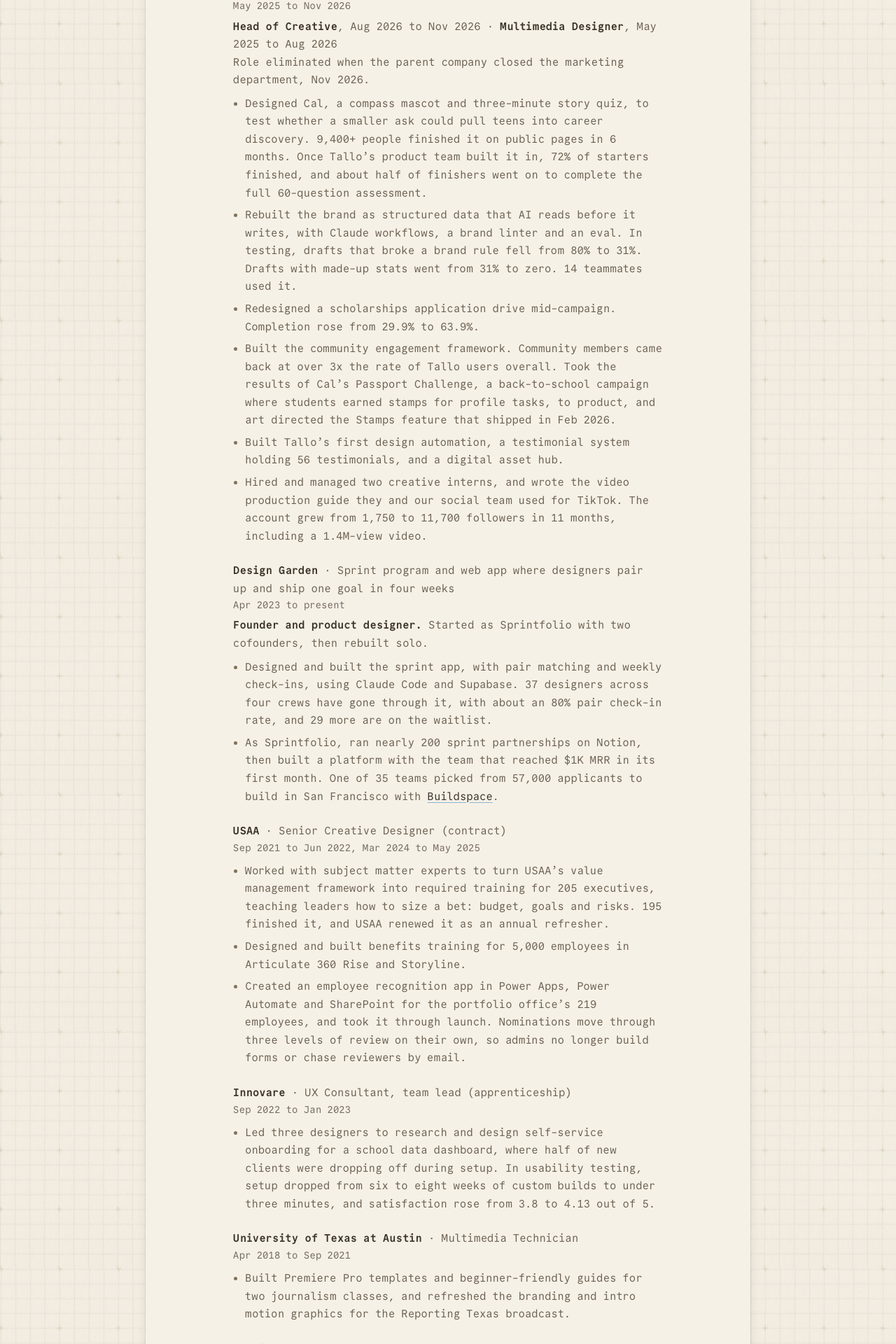
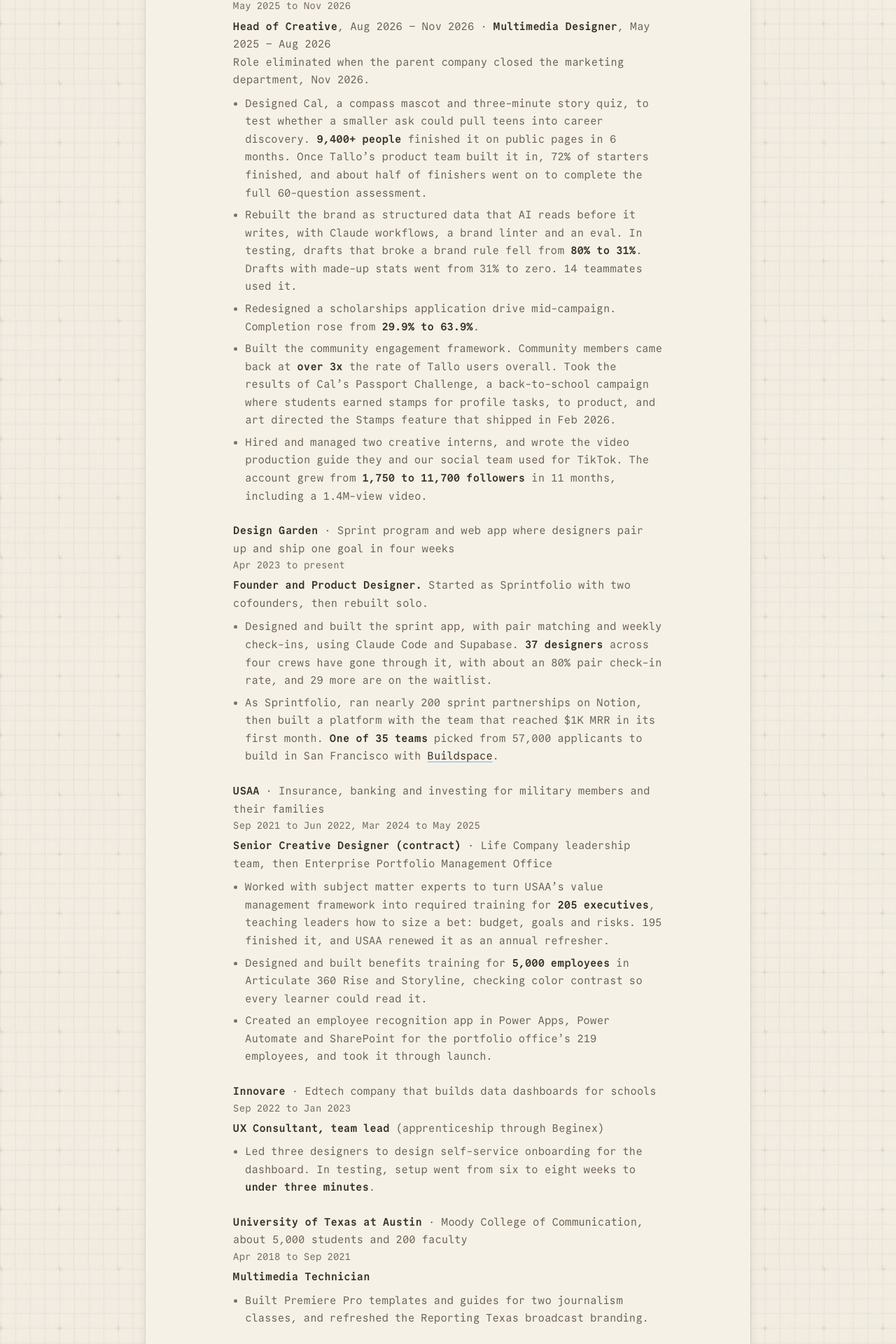
Before and after one commit to howdyimkai/portfolio-2026, a Next.js app: page /resume in a window 1280 px wide. Shown: the part 560-2480 px from the top of the page at 70% size. Built offline with nearby package versions, Linux system fonts and the light colour scheme.

Commit message:
feat: résumé download works and the sheet matches the new copy
- Adds the one-page PDF behind the Download button, which 404'd before
- Syncs the résumé sheet and /resume with the workspace master: company
  blurbs, USAA teams, Beginex, Moody College, bold key numbers, trims

```diff
--- a/src/components/resume/Resume.tsx
+++ b/src/components/resume/Resume.tsx
@@ -1,5 +1,5 @@
-// The résumé, from strategy/Resume_2026-10_Draft.md (the part between the first two `---` lines),
-// with the site version header (no email, no St. Louis). Hyphens kept on purpose: it's
+// The résumé, from Claude-Workspace/career/resume/variants/website.md (the part between the first
+// two `---` lines), which already has the site header (no email, no St. Louis). Hyphens kept on purpose: it's
 // professional copy. The bookmark sheet and the PDF carry the one-page "Speaking and Awards"
 // lines; /resume passes `online` for the draft's longer "Online résumé only" section.
 import SayHowdy from './SayHowdy'
@@ -11,18 +11,17 @@ const EXPERIENCE = [
     dates: 'May 2025 to Nov 2026',
     roles: (
       <>
-        <strong>Head of Creative</strong>, Aug 2026 to Nov 2026 · <strong>Multimedia Designer</strong>, May 2025 to Aug 2026
+        <strong>Head of Creative</strong>, Aug 2026 – Nov 2026 · <strong>Multimedia Designer</strong>, May 2025 – Aug 2026
         <br />
         <em>Role eliminated when the parent company closed the marketing department, Nov 2026.</em>
       </>
     ),
     bullets: [
-      'Designed Cal, a compass mascot and three-minute story quiz, to test whether a smaller ask could pull teens into career discovery. 9,400+ people finished it on public pages in 6 months. Once Tallo’s product team built it in, 72% of starters finished, and about half of finishers went on to complete the full 60-question assessment.',
-      'Rebuilt the brand as structured data that AI reads before it writes, with Claude workflows, a brand linter and an eval. In testing, drafts that broke a brand rule fell from 80% to 31%. Drafts with made-up stats went from 31% to zero. 14 teammates used it.',
-      'Redesigned a scholarships application drive mid-campaign. Completion rose from 29.9% to 63.9%.',
-      'Built the community engagement framework. Community members came back at over 3x the rate of Tallo users overall. Took the results of Cal’s Passport Challenge, a back-to-school campaign where students earned stamps for profile tasks, to product, and art directed the Stamps feature that shipped in Feb 2026.',
-      'Built Tallo’s first design automation, a testimonial system holding 56 testimonials, and a digital asset hub.',
-      'Hired and managed two creative interns, and wrote the video production guide they and our social team used for TikTok. The account grew from 1,750 to 11,700 followers in 11 months, including a 1.4M-view video.',
+      <>Designed Cal, a compass mascot and three-minute story quiz, to test whether a smaller ask could pull teens into career discovery. <strong>9,400+ people</strong> finished it on public pages in 6 months. Once Tallo’s product team built it in, 72% of starters finished, and about half of finishers went on to complete the full 60-question assessment.</>,
+      <>Rebuilt the brand as structured data that AI reads before it writes, with Claude workflows, a brand linter and an eval. In testing, drafts that broke a brand rule fell from <strong>80% to 31%</strong>. Drafts with made-up stats went from 31% to zero. 14 teammates used it.</>,
+      <>Redesigned a scholarships application drive mid-campaign. Completion rose from <strong>29.9% to 63.9%</strong>.</>,
+      <>Built the community engagement framework. Community members came back at <strong>over 3x</strong> the rate of Tallo users overall. Took the results of Cal’s Passport Challenge, a back-to-school campaign where students earned stamps for profile tasks, to product, and art directed the Stamps feature that shipped in Feb 2026.</>,
+      <>Hired and managed two creative interns, and wrote the video production guide they and our social team used for TikTok. The account grew from <strong>1,750 to 11,700 followers</strong> in 11 months, including a 1.4M-view video.</>,
     ],
   },
   {
@@ -31,48 +30,59 @@ const EXPERIENCE = [
     dates: 'Apr 2023 to present',
     roles: (
       <>
-        <strong>Founder and product designer.</strong> Started as Sprintfolio with two cofounders, then rebuilt solo.
+        <strong>Founder and Product Designer.</strong> Started as Sprintfolio with two cofounders, then rebuilt solo.
       </>
     ),
     bullets: [
-      'Designed and built the sprint app, with pair matching and weekly check-ins, using Claude Code and Supabase. 37 designers across four crews have gone through it, with about an 80% pair check-in rate, and 29 more are on the waitlist.',
+      <>Designed and built the sprint app, with pair matching and weekly check-ins, using Claude Code and Supabase. <strong>37 designers</strong> across four crews have gone through it, with about an 80% pair check-in rate, and 29 more are on the waitlist.</>,
       <>
-        As Sprintfolio, ran nearly 200 sprint partnerships on Notion, then built a platform with the team that reached $1K MRR in its first month. One of 35 teams picked from 57,000 applicants to build in San Francisco with{' '}
+        As Sprintfolio, ran nearly 200 sprint partnerships on Notion, then built a platform with the team that reached $1K MRR in its first month. <strong>One of 35 teams</strong> picked from 57,000 applicants to build in San Francisco with{' '}
         <a href="https://buildspace.so/sf1" target="_blank" rel="noopener noreferrer">Buildspace</a>.
       </>,
     ],
   },
   {
     org: 'USAA',
-    about: 'Senior Creative Designer (contract)',
+    about: 'Insurance, banking and investing for military members and their families',
     dates: 'Sep 2021 to Jun 2022, Mar 2024 to May 2025',
+    roles: (
+      <>
+        <strong>Senior Creative Designer (contract)</strong> · Life Company leadership team, then Enterprise Portfolio Management Office
+      </>
+    ),
     bullets: [
-      'Worked with subject matter experts to turn USAA’s value management framework into required training for 205 executives, teaching leaders how to size a bet: budget, goals and risks. 195 finished it, and USAA renewed it as an annual refresher.',
-      'Designed and built benefits training for 5,000 employees in Articulate 360 Rise and Storyline.',
-      'Created an employee recognition app in Power Apps, Power Automate and SharePoint for the portfolio office’s 219 employees, and took it through launch. Nominations move through three levels of review on their own, so admins no longer build forms or chase reviewers by email.',
+      <>Worked with subject matter experts to turn USAA’s value management framework into required training for <strong>205 executives</strong>, teaching leaders how to size a bet: budget, goals and risks. 195 finished it, and USAA renewed it as an annual refresher.</>,
+      <>Designed and built benefits training for <strong>5,000 employees</strong> in Articulate 360 Rise and Storyline, checking color contrast so every learner could read it.</>,
+            'Created an employee recognition app in Power Apps, Power Automate and SharePoint for the portfolio office’s 219 employees, and took it through launch.',
     ],
   },
   {
     org: 'Innovare',
-    about: 'UX Consultant, team lead (apprenticeship)',
+    about: 'Edtech company that builds data dashboards for schools',
     dates: 'Sep 2022 to Jan 2023',
+    roles: (
+      <>
+        <strong>UX Consultant, team lead</strong> (apprenticeship through Beginex)
+      </>
+    ),
     bullets: [
-      'Led three designers to research and design self-service onboarding for a school data dashboard, where half of new clients were dropping off during setup. In usability testing, setup dropped from six to eight weeks of custom builds to under three minutes, and satisfaction rose from 3.8 to 4.13 out of 5.',
+      <>Led three designers to design self-service onboarding for the dashboard. In testing, setup went from six to eight weeks to <strong>under three minutes</strong>.</>,
     ],
   },
   {
     org: 'University of Texas at Austin',
-    about: 'Multimedia Technician',
+    about: 'Moody College of Communication, about 5,000 students and 200 faculty',
     dates: 'Apr 2018 to Sep 2021',
+    roles: <strong>Multimedia Technician</strong>,
     bullets: [
-      'Built Premiere Pro templates and beginner-friendly guides for two journalism classes, and refreshed the branding and intro motion graphics for the Reporting Texas broadcast.',
+            'Built Premiere Pro templates and guides for two journalism classes, and refreshed the Reporting Texas broadcast branding.',
     ],
   },
 ]
 
 const SKILLS = [
-  ['Design', 'interaction design, user flows, information architecture, prototyping, design systems, brand systems, accessibility, motion'],
-  ['Research', 'user interviews, usability testing, A/B testing, journey mapping, affinity mapping, competitive analysis, card sorting, survey design'],
+  ['Design', 'interaction design, user flows, information architecture, prototyping, design and brand systems, accessibility, motion'],
+  ['Research', 'user interviews, usability testing, A/B testing, journey mapping, survey design'],
   ['AI and build', 'Claude Code, Lovable, Midjourney, Nano Banana, AI workflows and evals, JavaScript, HTML/CSS, Supabase, Git, n8n, Power Apps, Power Automate'],
   ['Tools', 'Figma, Paper, Framer, Webflow, Adobe CC (Illustrator, Photoshop, After Effects, Premiere), DaVinci Resolve, Jitter, Articulate 360, SharePoint, Typeform, Notion'],
 ]
@@ -119,7 +129,7 @@ export default function Resume({ titleId, online = false }: { titleId: string; o
           <a href="https://www.linkedin.com/in/uxdesignerkai/" target="_blank" rel="noopener noreferrer">linkedin.com/in/uxdesignerkai</a>
         </p>
         <div className="rs-actions">
-          {/* MISSING: /resume/Kai-Tran-Resume.pdf isn't exported yet (handoff step 2), so this 404s for now. */}
+          {/* Exported by Claude-Workspace/career/resume/tools/build-pdf.py. Re-export when the copy changes. */}
           <a className="rs-btn rs-btn-primary" href="/resume/Kai-Tran-Resume.pdf" download>
             <svg viewBox="0 0 20 20" aria-hidden="true"><path d="M10 3.5v9m0 0-3.5-3.5M10 12.5l3.5-3.5M4 15.5h12" fill="none" stroke="currentColor" strokeWidth="1.6" strokeLinecap="round" strokeLinejoin="round" /></svg>
             Download PDF
@@ -168,7 +178,7 @@ export default function Resume({ titleId, online = false }: { titleId: string; o
       <section aria-labelledby="rs-edu">
         <h3 id="rs-edu" className="rs-h">Education</h3>
         <p>
-          <strong>B.S. Radio, Television and Digital Media</strong>, minor in Digital Arts and Media · University of Texas at Austin
+          <strong>B.S. Radio, Television and Digital Media</strong>, minor in Digital Arts and Media · University of Texas at Austin, Moody College of Communication
         </p>
       </section>
 
```
Also changed, not shown: 1 other file (tests, documents, lock files or other folders).
